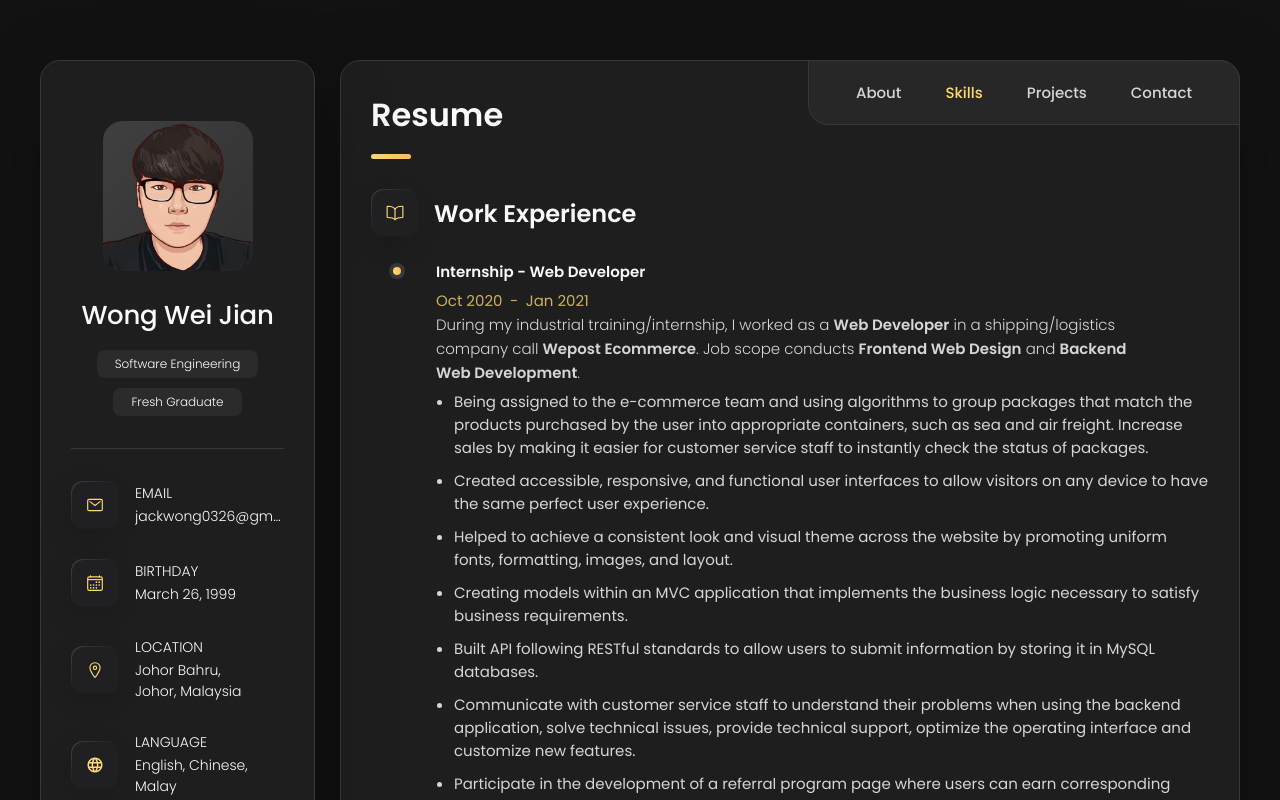
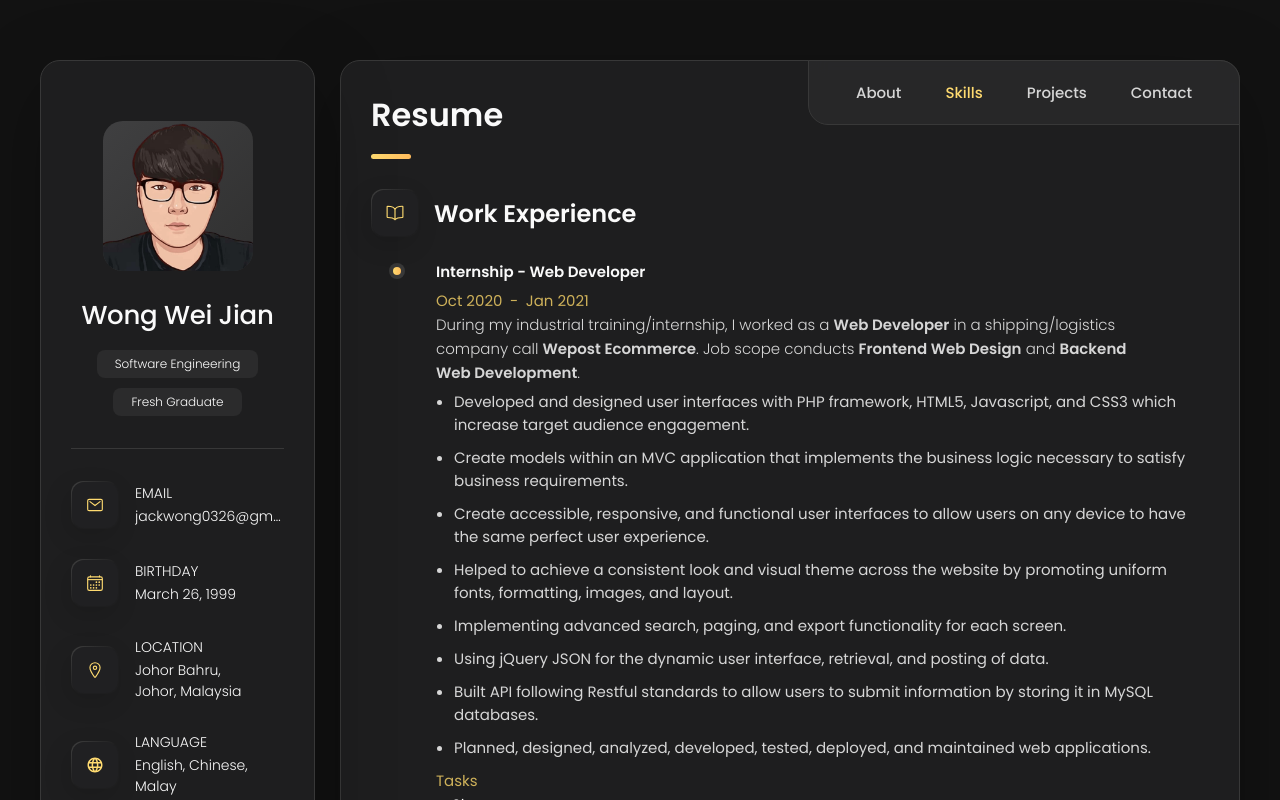
Before and after one commit to JackWorld99/Portfolio, a Next.js app: page / in a window 1280 px wide. Both pictures are taken after a click on the button "Skills". Shown: the top 800 px of the page. Built offline with nearby package versions, Linux system fonts and the light colour scheme.

Commit message:
Update work experience information.

```diff
--- a/components/Resume.js
+++ b/components/Resume.js
@@ -28,11 +28,20 @@ const Resume = () => {
                             During my industrial training/internship, I worked as a <b>Web Developer</b> in a shipping/logistics company call <b>Wepost Ecommerce</b>. Job scope conducts <b>Frontend Web Design</b> and <b>Backend Web Development</b>.
                         </p>
                         <ul className="intern-learn">
-                            <li>Being assigned to the e-commerce team and using algorithms to group packages that match the products purchased by the user into appropriate containers, such as sea and air freight. Increase sales by making it easier for customer service staff to instantly check the status of packages.</li>
-                            <li>Created accessible, responsive, and functional user interfaces to allow visitors on any device to have the same perfect user experience.</li>
+                            <li>Developed and designed user interfaces with PHP framework, HTML5, Javascript, and CSS3 which increase target audience engagement.</li>
+                            <li>Create models within an MVC application that implements the business logic necessary to satisfy business requirements.</li>
+                            <li>Create accessible, responsive, and functional user interfaces to allow users on any device to have the same perfect user experience.</li>
                             <li>Helped to achieve a consistent look and visual theme across the website by promoting uniform fonts, formatting, images, and layout.</li>
-                            <li>Creating models within an MVC application that implements the business logic necessary to satisfy business requirements.</li>
-                            <li>Built API following RESTful standards to allow users to submit information by storing it in MySQL databases.</li>
+                            <li>Implementing advanced search, paging, and export functionality for each screen.</li>
+                            <li>Using jQuery JSON for the dynamic user interface, retrieval, and posting of data.</li>
+                            <li>Built API following Restful standards to allow users to submit information by storing it in MySQL databases.</li>
+                            <li>Planned, designed, analyzed, developed, tested, deployed, and maintained web applications.</li>
+                        </ul>
+                        <span className="skill-learn">Tasks</span>
+                        <details style={{color: "white", cursor: "pointer"}}>
+                            <summary>Show more...</summary>
+                            <ul className="intern-learn">
+                                <li>Being assigned to the E-commerce team and using algorithms to group packages that match the products purchased by the user into appropriate containers, such as sea and air freight. Increase sales by making it easier for customer service staff to instantly check the status of packages.</li>
                                 <li>Communicate with customer service staff to understand their problems when using the backend application, solve technical issues, provide technical support, optimize the operating interface and customize new features.</li>
                                 <li>Participate in the development of a referral program page where users can earn corresponding rebate benefits and points by referring apps.</li>
                                 <li>Participated in the development of a questionnaire to give away coupons during the Double 11 and Double 12 shopping festivals.</li>
@@ -40,6 +49,7 @@ const Resume = () => {
                                 <li>Develop reports and charts for the settlement of cash rebates, with the option for the finance department administrator to export CSV on a yearly, monthly or daily basis as required.</li>
                                 <li>Actively participate in weekly team meetings and report on the progress of the project assigned by the manager.</li>
                             </ul>
+                        </details>
                         <span className="skill-learn">Learned Skills<p className="timeline-text" style={{display: "inline"}}><b>&ensp;·&ensp;Laravel&ensp;·&ensp;HTML&ensp;·&ensp;JavaScript&ensp;·&ensp;CSS&ensp;·&ensp;jQuery&ensp;·&ensp;MySQL&ensp;·&ensp;Bootstrap&ensp;·&ensp;Git</b></p></span>
 
                         <section className="blog-posts" style={{margin: "15px 0px"}}>
```
Lines whose indentation alone changed are shown as unchanged.
